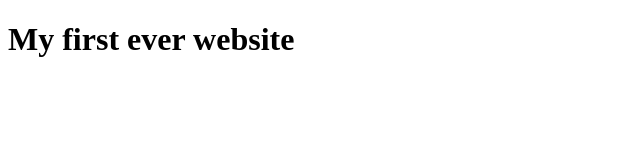
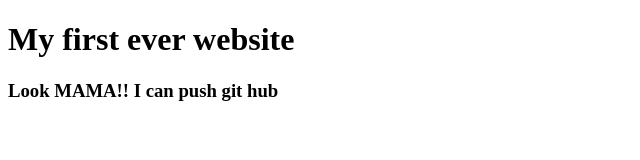
Before and after one commit to Hasan-Banna/my-first-website2, a plain HTML site: page index.html in a window 1280 px wide. Shown: the whole page, without its empty margins (0-640 px from the left). Drawn offline with Linux system fonts and the light colour scheme.

Commit message:
learn github

```diff
--- a/index.html
+++ b/index.html
@@ -7,5 +7,6 @@
 </head>
 <body>
     <h1>My first ever website</h1>
+    <h3>Look MAMA!! I can push git hub</h3>
 </body>
 </html>
```
